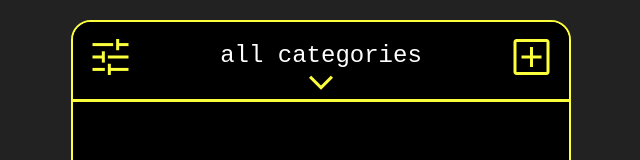
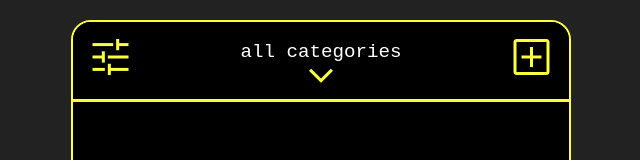
Before and after one commit to alengusinac/toDo-deadlineApp, a website built with Vite: page index.html in a window 1280 px wide. Shown: the top 160 px of the page, without its empty margins (319-959 px from the left). Built offline with nearby package versions, Linux system fonts and the light colour scheme; a web font is replaced by a local one.

Commit message:
resized category button text

```diff
--- a/src/style/style.scss
+++ b/src/style/style.scss
@@ -69,7 +69,7 @@ header {
       position: relative;
       top: 15px;
       color: $textColor;
-      font-size: 1.5rem!important;
+      font-size: 1.2rem!important;
     }
 
     &:hover {
```
